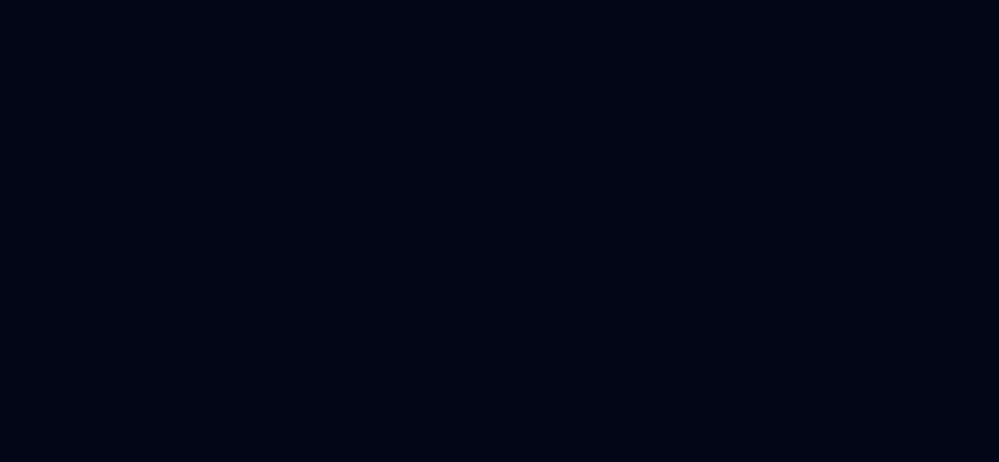
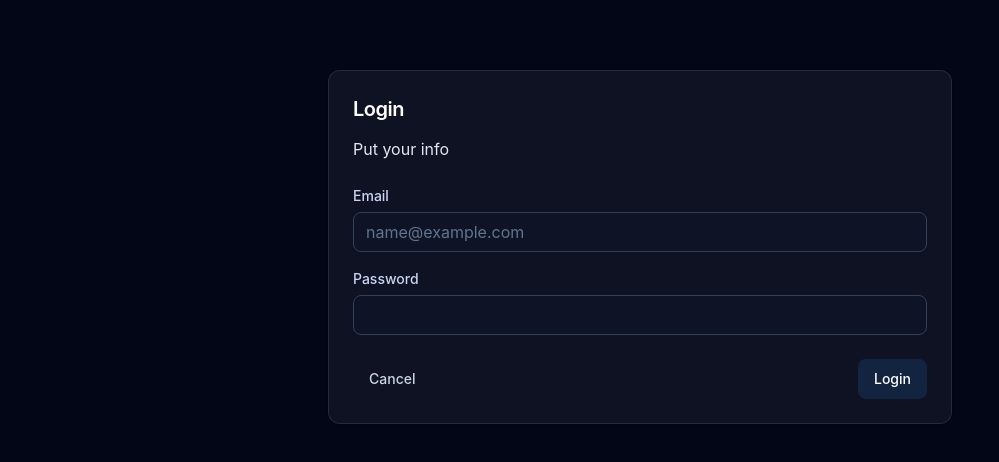
Before and after one commit to apase95/Component-Collection, a React (Vite) app: page / in a window 1280 px wide. Shown: the part 1254-1716 px from the top of the page, without its empty margins (0-999 px from the left). Before the commit the page ends 1085 px from the top, so only its background shows below. Built offline with nearby package versions, Linux system fonts and the light colour scheme.

Commit message:
ADD: Basic Card for Form & Basic Form for Page

```diff
--- a/src/Pages/HomePage.tsx
+++ b/src/Pages/HomePage.tsx
@@ -4,6 +4,7 @@
 import { IconWrapper } from "../components/base/IconWrapper";
 import { GlassImage } from "../components/base/IconWrapper";
 import { FiHeart, FiSettings, FiSearch } from "react-icons/fi";
+import LoginForm from "../components/forms/LoginForm";
 
 export const HomePage = () => {
   return (
@@ -72,6 +73,8 @@
           alt="Demo"
         />
       </section>
+
+      <LoginForm />
     </div>
   );
 };
--- a/src/components/data-display/Card.tsx
+++ b/src/components/data-display/Card.tsx
@@ -0,0 +1,96 @@
+import React from "react";
+import { cn } from "../../libs/utils";
+
+const Card = React.forwardRef<
+    HTMLDivElement,
+    React.HTMLAttributes<HTMLDivElement>
+>(({ className, ...props }, ref) => (
+    <div
+        ref={ref}
+        className={cn(
+            "rounded-xl border border-glass-border bg-glass-surface text-slate-200 shadow-sm",
+            "flex flex-col w-full",
+            "transition-colors",
+            className
+        )}
+        {...props}
+  />
+));
+Card.displayName = "Card";
+
+const CardHeader = React.forwardRef<
+    HTMLDivElement,
+    React.HTMLAttributes<HTMLDivElement>
+>(({ className, ...props }, ref) => (
+    <div
+        ref={ref}
+        className={cn(
+            "flex flex-col space-y-1.5 p-6",
+            className
+        )}
+        {...props}
+  />
+));
+CardHeader.displayName = "CardHeader";
+
+const CardTitle = React.forwardRef<
+    HTMLDivElement,
+    React.HTMLAttributes<HTMLDivElement>
+>(({ className, ...props }, ref) => (
+    <div
+        ref={ref}
+        className={cn(
+            "font-semibold leading-none tracking-tight text-white text-xl",
+            className
+        )}
+        {...props}
+  />
+));
+CardTitle.displayName = "CardTitle";
+
+const CardContent = React.forwardRef<
+    HTMLDivElement,
+    React.HTMLAttributes<HTMLDivElement>
+>(({ className, ...props }, ref) => (
+    <div
+        ref={ref}
+        className={cn(
+            "p-6 pt-0",
+            className
+        )}
+        {...props}
+  />
+));
+CardContent.displayName = "CardContent";
+
+const CardDescription = React.forwardRef<
+    HTMLDivElement,
+    React.HTMLAttributes<HTMLDivElement>
+>(({ className, ...props }, ref) => (
+    <div
+        ref={ref}
+        className={cn(
+            "p-6 pt-0",
+            className
+        )}
+        {...props}
+  />
+));
+CardDescription.displayName = "CardDescription";
+
+const CardFooter = React.forwardRef<
+    HTMLDivElement,
+    React.HTMLAttributes<HTMLDivElement>
+>(({ className, ...props }, ref) => (
+    <div
+        ref={ref}
+        className={cn(
+            "flex items-center p-6 pt-0",
+            className
+        )}
+        {...props}
+  />
+));
+CardFooter.displayName = "CardFooter";
+
+export { Card, CardHeader, CardFooter, CardTitle, CardDescription, CardContent };
--- /dev/null
+++ b/src/components/forms/LoginForm.tsx
@@ -0,0 +1,30 @@
+import { Button } from '../base/Button';
+import { Input } from '../base/Input';
+import {
+  Card, CardHeader, CardTitle, CardDescription, CardContent, CardFooter
+} from '../data-display/Card';
+
+export default function LoginForm() {
+    return (
+        <div className="flex-center min-h-screen p4">
+            <Card className="w-1/2">
+                <CardHeader>
+                    <CardTitle>Login</CardTitle>
+                    <CardDescription className='p-0 pt-2'>Put your info</CardDescription>
+                </CardHeader>
+
+                <CardContent>
+                    <form className="grid-form">
+                        <Input label="Email" placeholder="name@example.com" />
+                        <Input label="Password" type="password" />
+                    </form>
+                </CardContent>
+
+                <CardFooter className="flex justify-between">
+                    <Button variant="ghost">Cancel</Button>
+                    <Button>Login</Button>
+                </CardFooter>
+            </Card>
+        </div>
+    );
+}
--- a/src/index.css
+++ b/src/index.css
@@ -21,35 +21,35 @@
 
 /* BASE / RESET */
 body {
-  background-color: #020617; /* slate-900 */
-  color: #e5e7eb;           /* slate-200 */
+  background-color: #020617;
+  color: #e5e7eb;
   font-family: var(--font-sans);
 }
 
 h1 {
-  font-size: 2.25rem; /* text-4xl */
+  font-size: 2.25rem;
   font-weight: 700;
   letter-spacing: -0.02em;
   color: #ffffff;
 }
 
 h2 {
-  font-size: 1.875rem; /* text-3xl */
+  font-size: 1.875rem;
   font-weight: 600;
   letter-spacing: -0.01em;
   color: #ffffff;
 }
 
 h3 {
-  font-size: 1.5rem; /* text-2xl */
+  font-size: 1.5rem;
   font-weight: 600;
-  color: #f1f5f9; /* slate-100 */
+  color: #f1f5f9;
 }
 
 p {
   font-size: 1rem;
   line-height: 1.625;
-  color: #94a3b8; /* slate-400 */
+  color: #94a3b8;
 }
 
 label {
@@ -57,12 +57,12 @@
   margin-bottom: 0.375rem;
   font-size: 0.875rem;
   font-weight: 500;
-  color: #cbd5f5; /* slate-300 */
+  color: #cbd5f5;
 }
 
 /* CONTAINER & SECTION */
 .container-app {
-  max-width: 80rem; /* 7xl */
+  max-width: 80rem;
   margin-left: auto;
   margin-right: auto;
   padding-left: 1rem;
```
